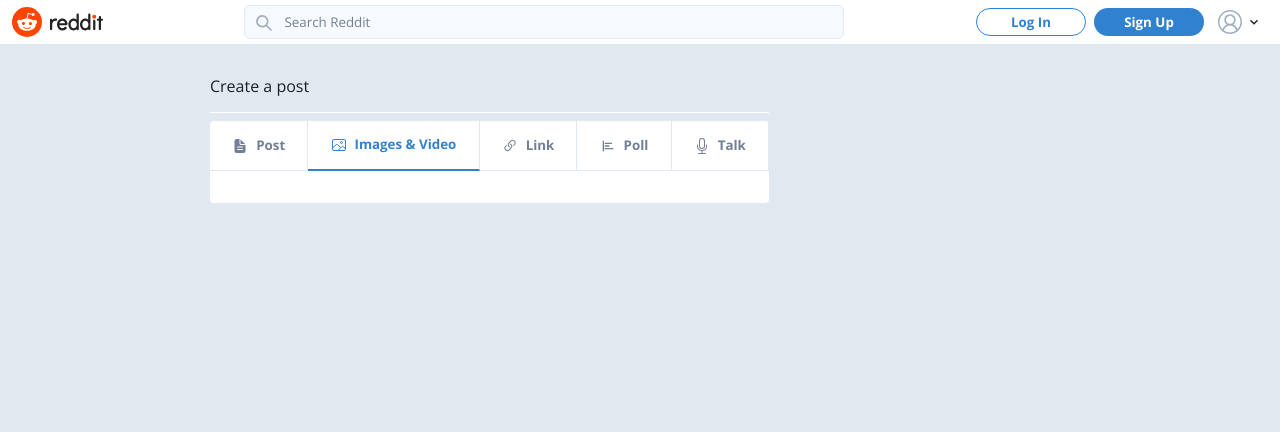
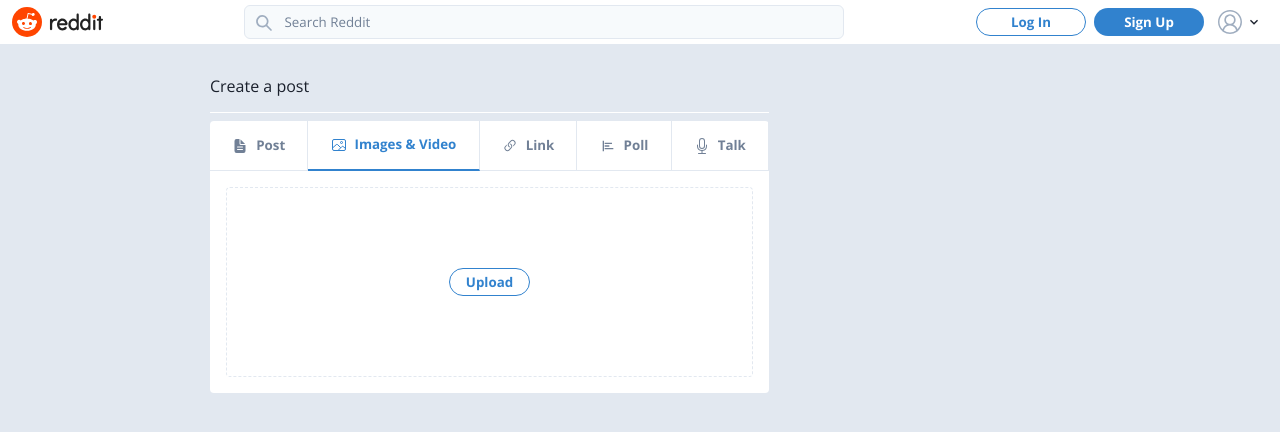
Before and after one commit to valeriiasidorova/reddit-clone, a Next.js app: page /r/1/submit in a window 1280 px wide. Both pictures are taken after a click on the element "Images & Video". Shown: the top 432 px of the page. Built offline with nearby package versions, Linux system fonts and the light colour scheme; no server answers.

Commit message:
add ImageUpload feature to NewPostForm

```diff
--- a/src/app/components/Community/Posts/NewPostForm.tsx
+++ b/src/app/components/Community/Posts/NewPostForm.tsx
@@ -7,6 +7,7 @@
 import { IoDocumentText, IoImageOutline } from "react-icons/io5";
 import FormTabItem from "./FormTabItem";
 import TextInputs from "./PostForm/TextInputs";
+import ImageUpload from "./PostForm/ImageUpload";
 
 type NewPostFormProps = {};
 
@@ -49,7 +50,20 @@
 
   // TODO: handle post creation
   const handleCreatePost = async () => {};
-  const onSelectImage = () => {};
+
+  const onSelectImage = (event: React.ChangeEvent<HTMLInputElement>) => {
+    const reader = new FileReader();
+    if (event.target.files?.[0]) {
+      reader.readAsDataURL(event.target.files[0]);
+    }
+
+    reader.onload = (readerEvent) => {
+      if (readerEvent.target?.result) {
+        setSelectedFile(readerEvent.target.result as string);
+      }
+    };
+  };
+
   const onTextChange = ({
     target: { name, value },
   }: React.ChangeEvent<HTMLInputElement | HTMLTextAreaElement>) => {
@@ -80,6 +94,14 @@
             loading={loading}
           />
         )}
+        {selectedTab === "Images & Video" && (
+          <ImageUpload
+            selectedFile={selectedFile}
+            onSelectImage={onSelectImage}
+            setSelectedTab={setSelectedTab}
+            setSelectedFile={setSelectedFile}
+          />
+        )}
       </Flex>
     </Flex>
   );
--- /dev/null
+++ b/src/app/components/Community/Posts/PostForm/ImageUpload.tsx
@@ -0,0 +1,72 @@
+import React, { useRef } from "react";
+import { Button, Flex, Image, Stack } from "@chakra-ui/react";
+
+type ImageUploadProps = {
+  selectedFile?: string;
+  onSelectImage: (event: React.ChangeEvent<HTMLInputElement>) => void;
+  setSelectedTab: (value: string) => void;
+  setSelectedFile: (value: string) => void;
+};
+
+const ImageUpload: React.FC<ImageUploadProps> = ({
+  selectedFile,
+  onSelectImage,
+  setSelectedTab,
+  setSelectedFile,
+}) => {
+  const selectedFileRef = useRef<HTMLInputElement>(null);
+
+  return (
+    <Flex direction="column" justify="center" align="center" width="100%">
+      {selectedFile ? (
+        <>
+          <Image
+            src={selectedFile}
+            alt="uploaded image"
+            maxWidth="400px"
+            maxHeight="400px"
+          />
+          <Stack direction="row" mt={4}>
+            <Button height="28px" onClick={() => setSelectedTab("Post")}>
+              Back to Post
+            </Button>
+            <Button
+              variant="outline"
+              height="28px"
+              onClick={() => setSelectedFile("")}
+            >
+              Remove
+            </Button>
+          </Stack>
+        </>
+      ) : (
+        <Flex
+          justify="center"
+          align="center"
+          p={20}
+          border="1px dashed"
+          borderColor="gray.200"
+          width="100%"
+          borderRadius={4}
+        >
+          <Button
+            variant="outline"
+            height="28px"
+            onClick={() => {
+              selectedFileRef.current?.click();
+            }}
+          >
+            Upload
+          </Button>
+          <input
+            ref={selectedFileRef}
+            type="file"
+            hidden
+            onChange={onSelectImage}
+          />
+        </Flex>
+      )}
+    </Flex>
+  );
+};
+export default ImageUpload;
```
